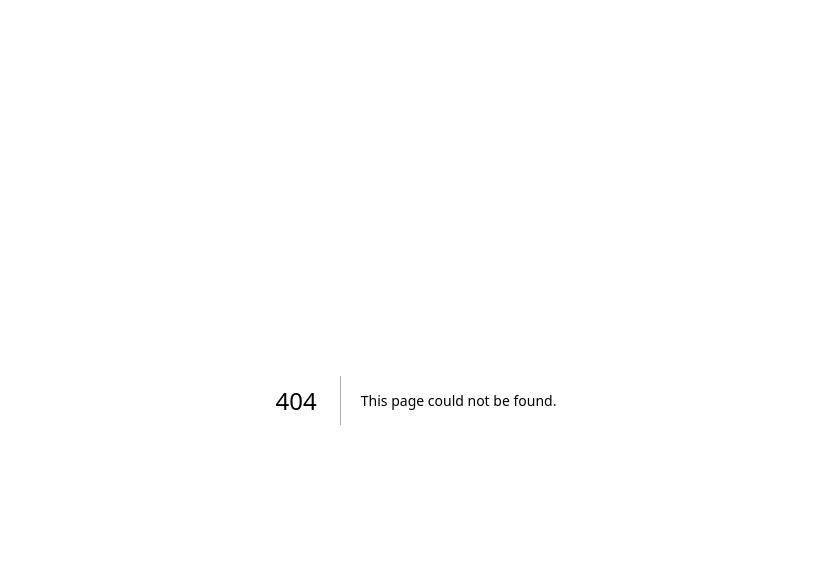
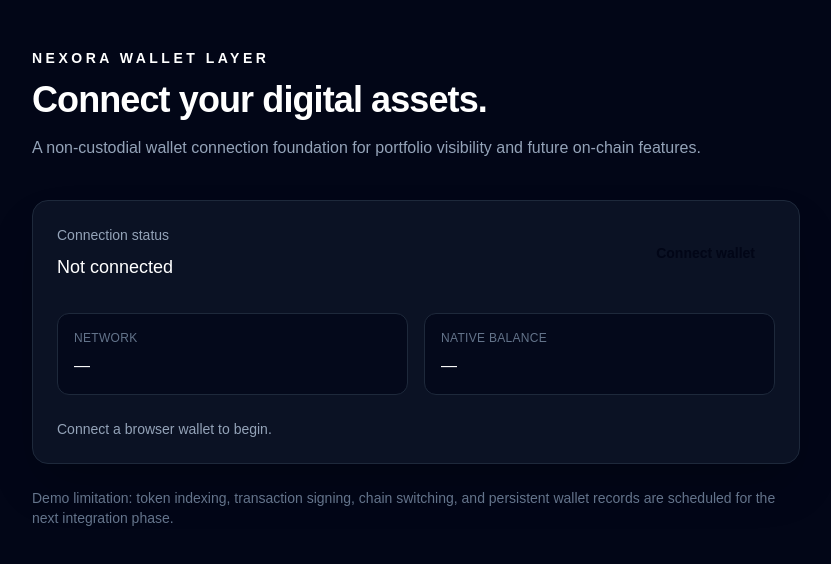
Before and after one commit to aiclientengine-eng/NEXORA, a Next.js app: page /wallets in a window 1280 px wide. Before the commit this address had no page. Shown: the top 564 px of the page, without its empty margins (224-1055 px from the left). Built offline with nearby package versions, Linux system fonts and the light colour scheme.

Commit message:
feat(wallets): add non-custodial wallet connection page

```diff
--- /dev/null
+++ b/app/wallets/page.tsx
@@ -0,0 +1,93 @@
+'use client';
+
+import { useState } from 'react';
+import { Eip1193WalletAdapter, getInjectedProvider } from '@/lib/wallets/eip1193';
+import type { ConnectedWallet, WalletBalance } from '@/lib/wallets/types';
+
+function shortenAddress(address: string): string {
+  return `${address.slice(0, 6)}…${address.slice(-4)}`;
+}
+
+export default function WalletsPage() {
+  const [wallet, setWallet] = useState<ConnectedWallet | null>(null);
+  const [balance, setBalance] = useState<WalletBalance | null>(null);
+  const [status, setStatus] = useState('Connect a browser wallet to begin.');
+  const [busy, setBusy] = useState(false);
+
+  async function connectWallet() {
+    const provider = getInjectedProvider();
+    if (!provider) {
+      setStatus('No EVM browser wallet detected. Install MetaMask or another compatible wallet.');
+      return;
+    }
+
+    setBusy(true);
+    try {
+      const adapter = new Eip1193WalletAdapter(provider);
+      const connected = await adapter.connect();
+      const walletBalance = await adapter.getBalance(connected.address);
+      setWallet(connected);
+      setBalance(walletBalance);
+      setStatus('Wallet connected. NEXORA never requests or stores your private key.');
+    } catch (error) {
+      setStatus(error instanceof Error ? error.message : 'Wallet connection failed.');
+    } finally {
+      setBusy(false);
+    }
+  }
+
+  function disconnectWallet() {
+    setWallet(null);
+    setBalance(null);
+    setStatus('Wallet disconnected from this NEXORA session.');
+  }
+
+  return (
+    <main className="min-h-screen bg-slate-950 px-6 py-12 text-white">
+      <div className="mx-auto max-w-3xl">
+        <div className="mb-10">
+          <p className="text-sm font-semibold uppercase tracking-[0.25em] text-cyan-400">NEXORA Wallet Layer</p>
+          <h1 className="mt-3 text-4xl font-bold tracking-tight">Connect your digital assets.</h1>
+          <p className="mt-4 max-w-2xl text-slate-400">
+            A non-custodial wallet connection foundation for portfolio visibility and future on-chain features.
+          </p>
+        </div>
+
+        <section className="rounded-2xl border border-slate-800 bg-slate-900/70 p-6 shadow-2xl shadow-cyan-950/20">
+          <div className="flex flex-col gap-6 sm:flex-row sm:items-center sm:justify-between">
+            <div>
+              <p className="text-sm text-slate-400">Connection status</p>
+              <p className="mt-2 text-lg font-medium">{wallet ? shortenAddress(wallet.address) : 'Not connected'}</p>
+            </div>
+            {wallet ? (
+              <button onClick={disconnectWallet} className="rounded-lg border border-slate-700 px-5 py-3 text-sm font-semibold hover:border-slate-500">
+                Disconnect
+              </button>
+            ) : (
+              <button disabled={busy} onClick={connectWallet} className="rounded-lg bg-cyan-400 px-5 py-3 text-sm font-bold text-slate-950 hover:bg-cyan-300 disabled:cursor-not-allowed disabled:opacity-60">
+                {busy ? 'Connecting…' : 'Connect wallet'}
+              </button>
+            )}
+          </div>
+
+          <div className="mt-8 grid gap-4 sm:grid-cols-2">
+            <div className="rounded-xl border border-slate-800 bg-slate-950/70 p-4">
+              <p className="text-xs uppercase tracking-wide text-slate-500">Network</p>
+              <p className="mt-2 font-medium">{wallet ? `Chain ID ${wallet.chainId}` : '—'}</p>
+            </div>
+            <div className="rounded-xl border border-slate-800 bg-slate-950/70 p-4">
+              <p className="text-xs uppercase tracking-wide text-slate-500">Native balance</p>
+              <p className="mt-2 break-all font-medium">{balance?.nativeBalance ?? '—'}</p>
+            </div>
+          </div>
+
+          <p aria-live="polite" className="mt-6 text-sm text-slate-400">{status}</p>
+        </section>
+
+        <p className="mt-6 text-sm text-slate-500">
+          Demo limitation: token indexing, transaction signing, chain switching, and persistent wallet records are scheduled for the next integration phase.
+        </p>
+      </div>
+    </main>
+  );
+}
```
